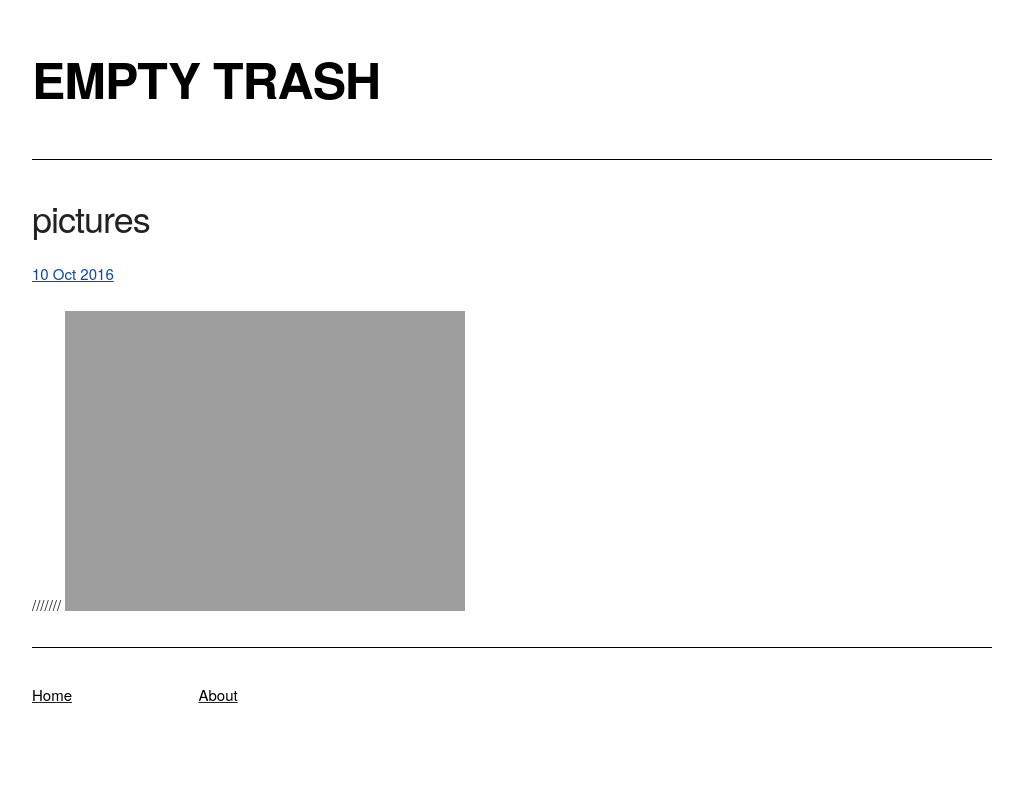
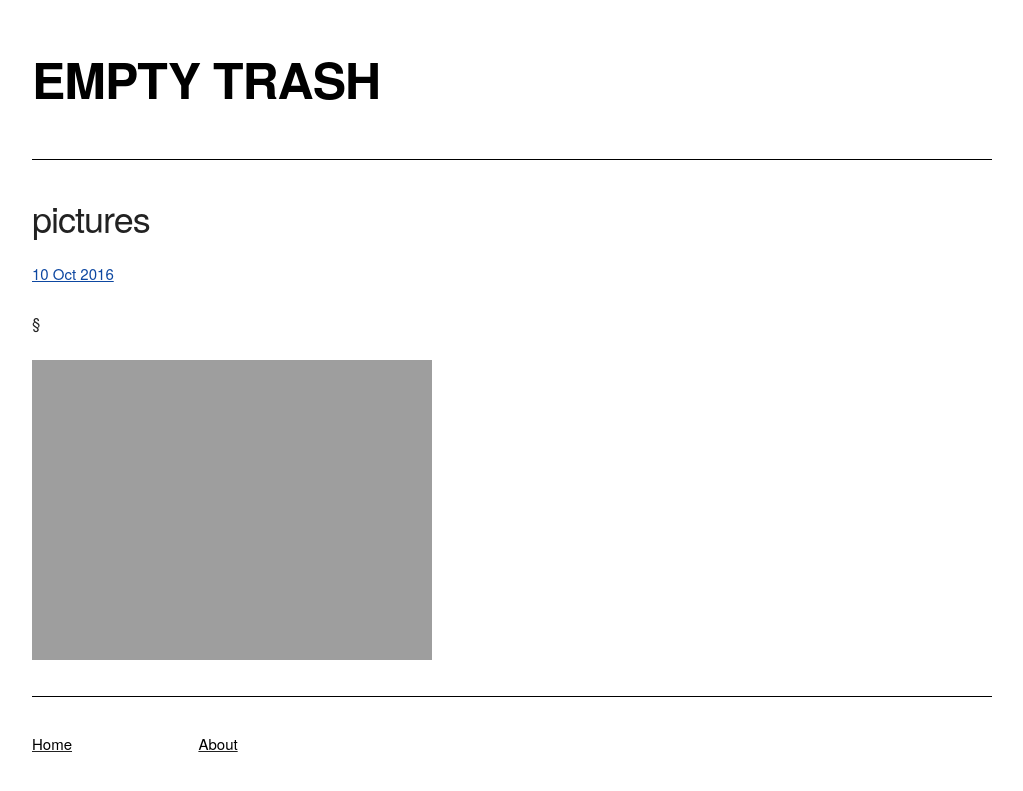
Before and after one commit to mt-trash/mt-trash.github.io, a Jekyll site: the page built from _posts/2016-10-10-pictures.md, in a window 1280 px wide. Shown: the top 791 px of the page, without its empty margins (128-1151 px from the left). Built offline with Jekyll 4.4.1, drawn with Linux system fonts in a browser that asks for light colours.

Commit message:
Break tweaks

```diff
--- a/_config.yml
+++ b/_config.yml
@@ -4,6 +4,6 @@ url: http://empty-trash.com
 baseurl: /
 paginate: 5
 permalink: pretty
-excerpt_separator: ///////
+excerpt_separator: §
 gems:
   - jekyll-sitemap
--- a/_posts/2016-10-10-pictures.md
+++ b/_posts/2016-10-10-pictures.md
@@ -3,5 +3,6 @@ layout: photos
 title: pictures
 date: 2016-10-10
 ---
-///////
+§
+
 ![light]({{ site.url }}/assets/IMGP5405.jpg)
```
Also changed, not shown: _posts/2016-10-09-the-first-post.md (+3 -1 lines), 1 other file.
